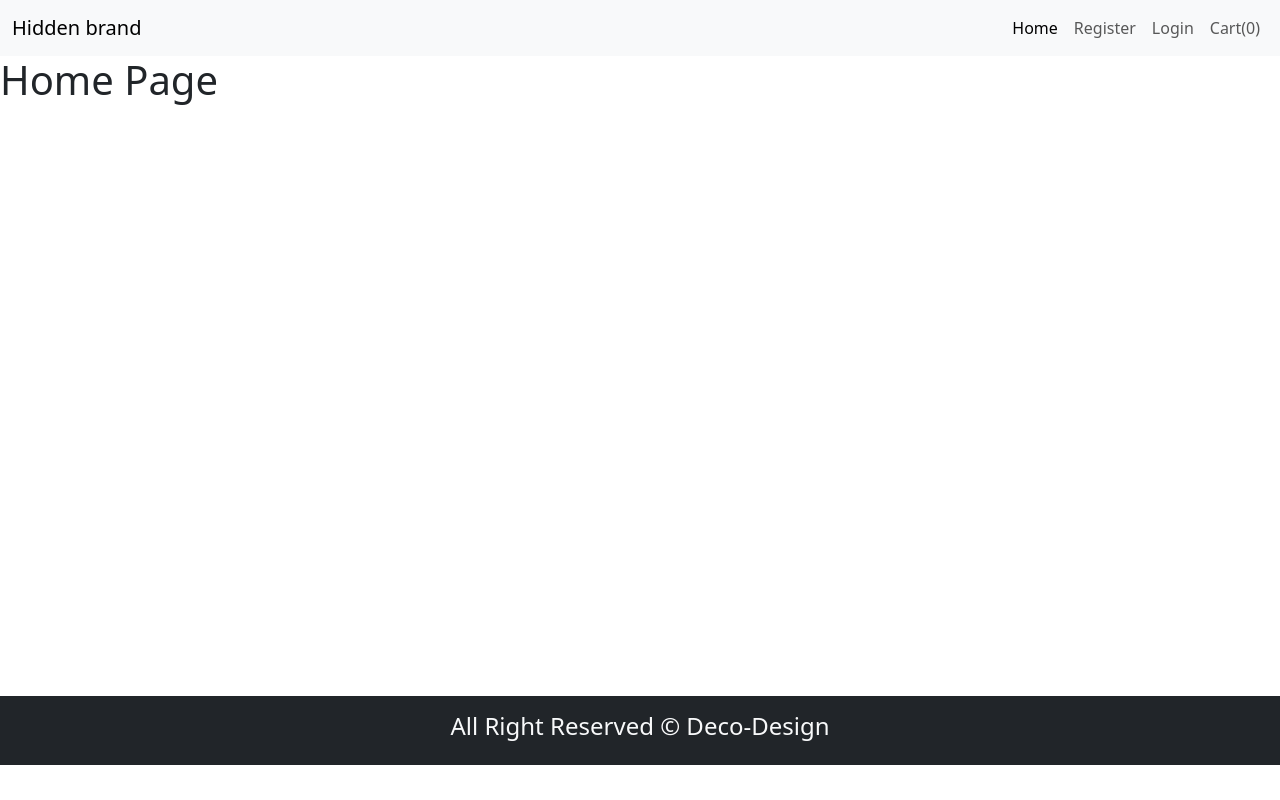
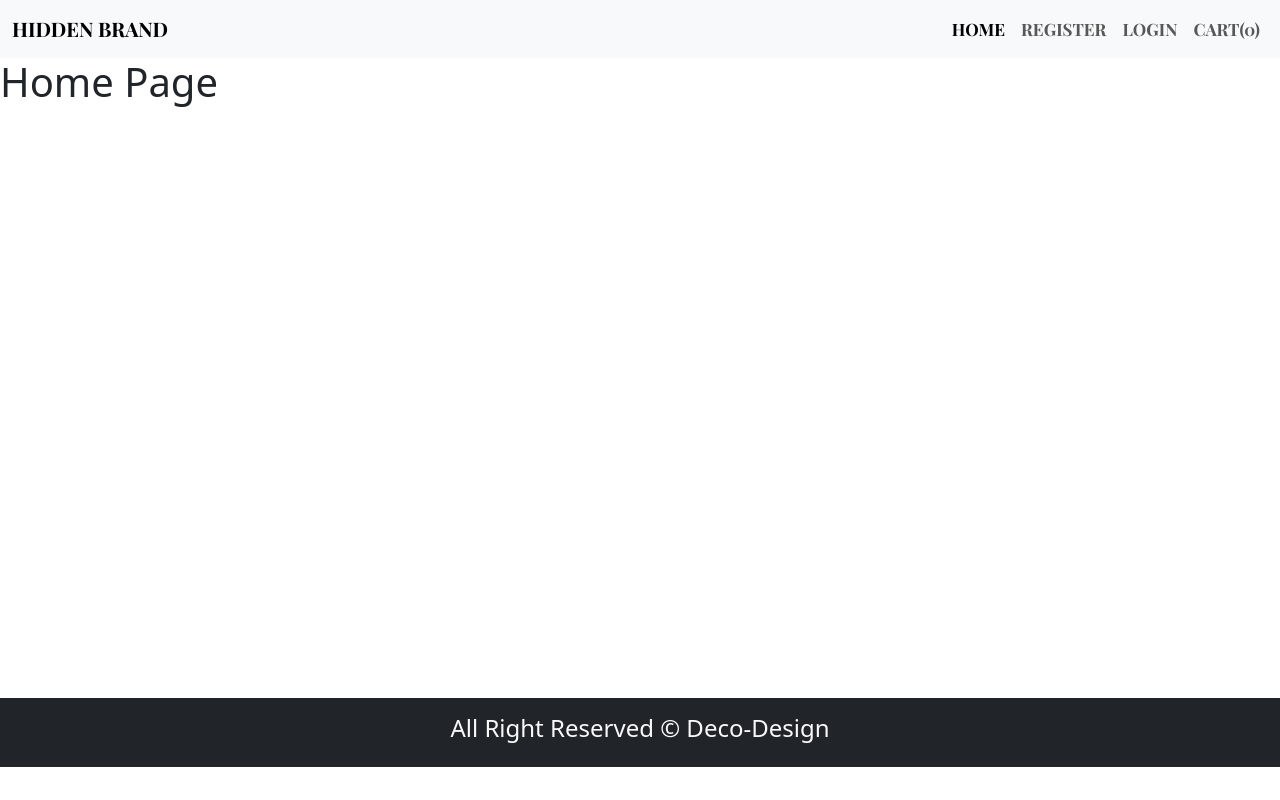
Before and after one commit to capmahin/Deco-Desgin-app, a React (Create React App) app in the folder client/: page / in a window 1280 px wide. Built offline with nearby package versions, Linux system fonts and the light colour scheme; the HTML template or start-up script is replaced by a standard one.

Commit message:
add css in navbar

```diff
--- a/client/src/index.css
+++ b/client/src/index.css
@@ -10,3 +10,11 @@
 font-family: 'PT Sans', sans-serif;
 font-family: 'Playfair Display', serif;
  */
+
+ /* //navbar css */
+ .navbar{
+  font-family: 'Playfair Display', serif;
+  font-size: 17px;
+  line-height: 26px;
+  text-transform: uppercase;
+ }
```
